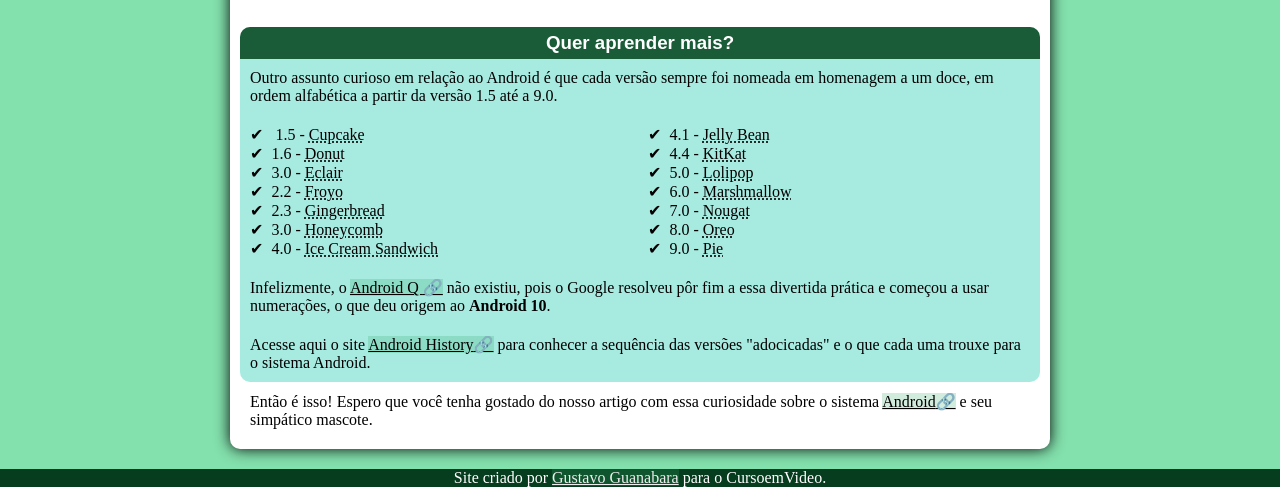
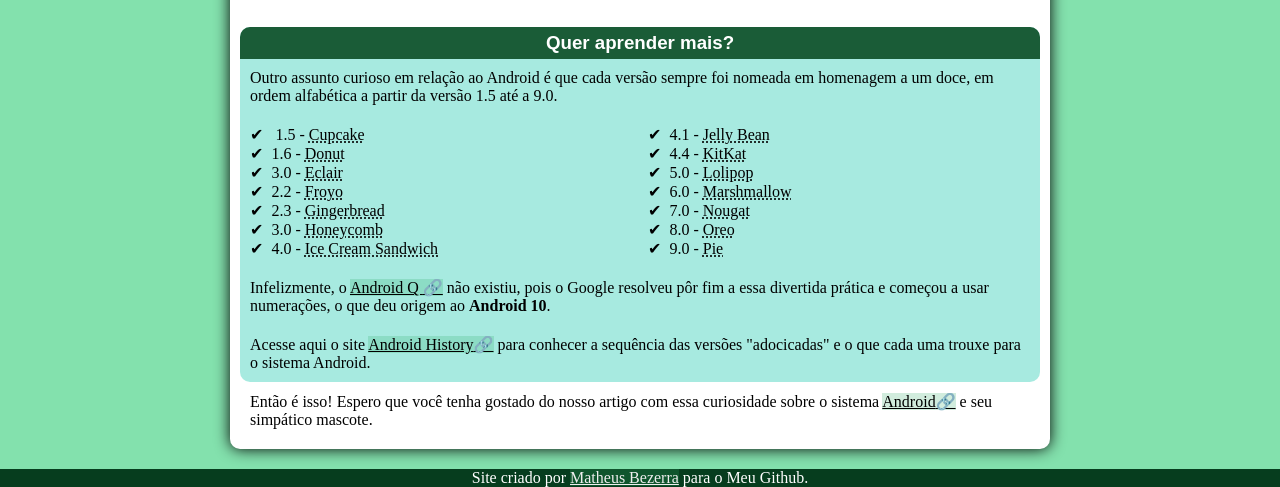
Before and after one commit to mazklau/desafio-html, a plain HTML site: page desafio 10/android.html in a window 1280 px wide. Shown: the part 1808-2295 px from the top of the page. Drawn offline with Linux system fonts and the light colour scheme.

Commit message:
atualizei
atualizei

```diff
--- a/desafio 10/android.html
+++ b/desafio 10/android.html
@@ -4,7 +4,6 @@
 <meta charset="UTF-8">
 <meta http-equiv="X-UA-Compatible" content="IE=edge">
 <meta name="viewport" content="width=device-width, initial-scale=1.0">
-
 <link rel="shortcut icon" href="imagens/favicon.ico" type="image/x-icon">
 <link rel="stylesheet" href="style.css">
 
@@ -106,7 +105,7 @@
 </article>
 </main>
 <footer>
-    <p>Site criado por <a href="https://github.com/gustavoguanabara/html-css" target="_blank" rel="external" >Gustavo Guanabara</a> para o CursoemVideo.</p>
+    <p>Site criado por <a href="https://github.com/mazklau" target="_blank" rel="external" >Matheus Bezerra</a> para o Meu Github.</p>
 </footer>
 </body>
 </html>
```
